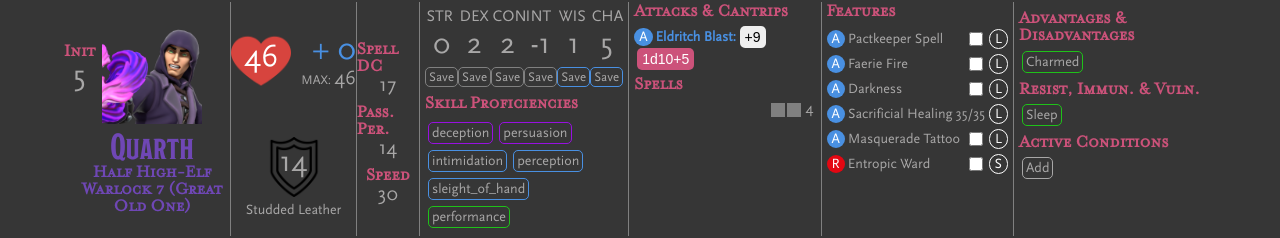
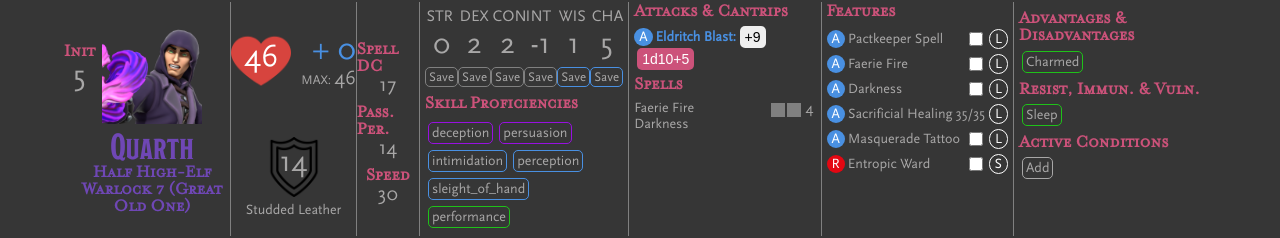
Before and after one commit to cardiacunicorn/dm-tools, a Next.js app: page /party in a window 1280 px wide. Shown: the part 1634-1872 px from the top of the page. Built offline with nearby package versions, Linux system fonts and the light colour scheme; a web font is replaced by a local one.

Commit message:
input progress

```diff
--- a/components/players/CoreStats.tsx
+++ b/components/players/CoreStats.tsx
@@ -8,10 +8,12 @@ const CoreStats = ({ hp, ac }) => {
                 <div className={styles.health_pool}>
                     <div className={styles.hp}>
                         <img className={styles.number_icon} src="images/icons/heart-red.png" alt="HP" />
-                        <div className={styles.hp_current}>{hp.current}</div>
+                        {/* <div className={styles.hp_current}>{hp.current}</div> */}
+                        <input type="number" className={styles.hp_current} placeholder={hp.current_max} />
                     </div>
                     <div className={styles.pool_modifiers}>
                         <div className={styles.temp}>+ {hp.temp}</div>
+                        {/* <div className={styles.temp}><span>+&nbsp;</span><input type="number" placeholder={hp.temp} /></div> */}
                         <div className={styles.max}><span>MAX:&nbsp;</span>{hp.current_max}</div>
                     </div>
                 </div>
--- a/data/players/quarth.tsx
+++ b/data/players/quarth.tsx
@@ -170,6 +170,34 @@ export var Quarth: Player =
                 total: 2,
                 used: 0
             }
+        ],
+        spells: [
+            {
+                name: 'Faerie Fire',
+                activation: 'Action',
+                concentration: true,
+                free_uses: {
+                    total: 1,
+                    used: 0
+                },
+                level: 1,
+                range: 60,
+                save: 'dex',
+                shape: '20ft Cube'
+            },
+            {
+                name: 'Darkness',
+                activation: 'Action',
+                concentration: true,
+                free_uses: {
+                    total: 1,
+                    used: 0
+                },
+                level: 1,
+                range: 60,
+                save: 'dex',
+                shape: '15ft Sphere'
+            },
         ]
     }
 }
--- a/styles/Players.module.scss
+++ b/styles/Players.module.scss
@@ -8,8 +8,31 @@
     width: 90vw;
     border-bottom: solid 2px $grey;
     padding: 1rem;
+    font-family: $sans;
 
-    font-family: $sans;
+    input {
+        display: inline-block;
+        border: none;
+        outline: none;
+        font-family: inherit;
+        font-size: inherit;
+        color: inherit;
+        background-color: inherit;
+        text-align: center;
+        width: auto;
+
+        &::placeholder {
+            color: inherit;
+        }
+
+        &[type="number"] {
+            -moz-appearance: textfield;
+            &::-webkit-outer-spin-button, &::-webkit-inner-spin-button {
+                -webkit-appearance: none;
+                margin: 0;
+            }
+        }
+    }
 
     .initiative_box {
         position: absolute;
@@ -72,9 +95,12 @@
             position: relative;
             display: flex;
             flex-flow: column wrap;
+            max-width: 100%;
             .health_pool {
                 display: flex;
                 flex-flow: row nowrap;
+                justify-content: space-between;
+                gap: 1rem;
                 .hp {
                     position: relative;
                     width: 6rem;
@@ -103,10 +129,23 @@
                     display: flex;
                     flex-flow: column wrap;
                     align-items: flex-end;
-                    margin-left: 1rem;
+                    // margin-left: 1rem;
                     .temp {
-                        // margin-left: 1rem;
+                        display: flex;
+                        flex-flow: row nowrap;
+                        align-items: center;
+                        justify-content:flex-end;
                         color: $blue;
+
+                        input {
+                            display: flex;
+                            flex-flow: row nowrap;
+                            align-items: center;
+                            justify-content: flex-end;
+
+                            // max-width: 6rem;
+                            text-align: right;
+                        }
                     }
 
                     .max {
@@ -122,8 +161,6 @@
             }
 
             .max {
-                // position: absolute;
-                // bottom: 1.5rem;
                 font-size: 2rem;
             }
         }
```
